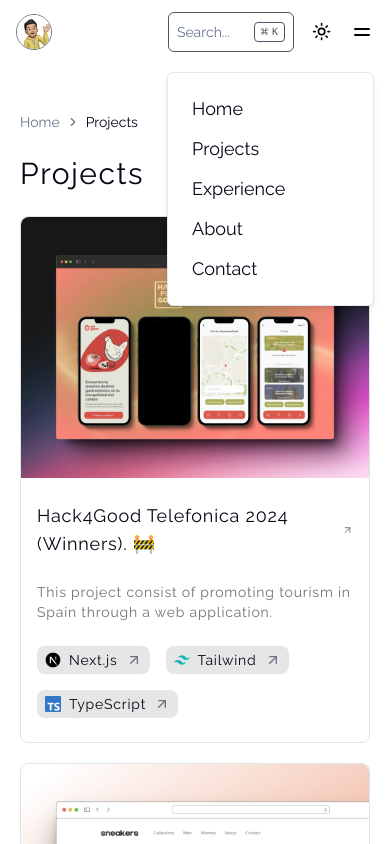
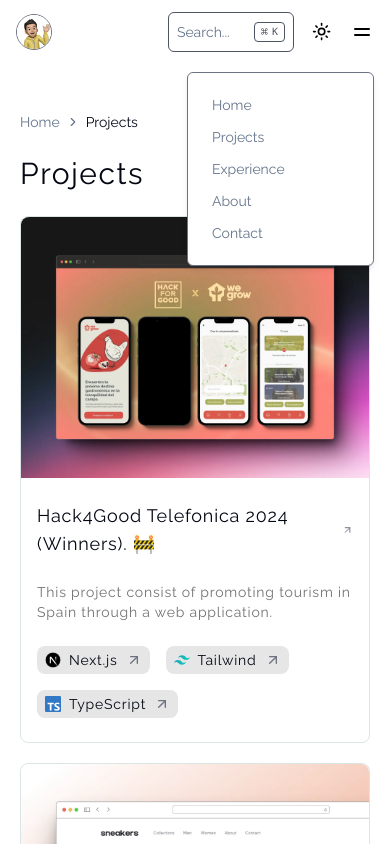
Before and after one commit to ecaleb97/ecaleb.dev, a Next.js app: page /projects in a window 390 px wide. Both pictures are taken after a click on the button 362 px from the left and 32 px from the top of the page. Shown: the top 844 px of the page. Built offline with nearby package versions, Linux system fonts and the light colour scheme.

Commit message:
refactor: Update header component with custom dark mode background color and text styles

```diff
--- a/src/components/header/header.tsx
+++ b/src/components/header/header.tsx
@@ -62,7 +62,7 @@
         <nav
           className='flex h-12
           py-2 md:py-0 bg-[#fafafa]/90
-          dark:bg-black/90 rounded-full px-4'
+          dark:bg-customDark rounded-full px-4'
         >
           <ul
             className='flex w-[22rem] items-center justify-center
@@ -117,8 +117,8 @@
               </Button>
             </DropdownMenuTrigger>
             <DropdownMenuContent
-              className='border rounded-md
-              m-4 p-4 pr-[80px] dark:bg-black md:hidden'
+              className='border border-gray-500 rounded-md
+              m-4 p-4 pr-[80px] dark:bg-customDark md:hidden'
             >
               <DropdownMenuGroup>
                 {links.map((link) => (
@@ -130,7 +130,7 @@
                         router.push(link.hash);
                       })}
                     >
-                      <span>{link.name}</span>
+                      <span className='text-sm text-muted-foreground'>{link.name}</span>
                     </DropdownMenuItem>
                   </Fragment>
                 ))}
```
